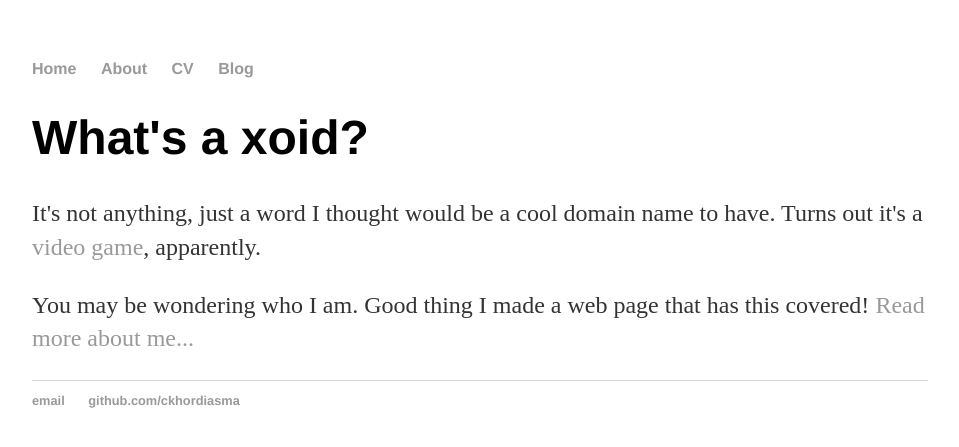
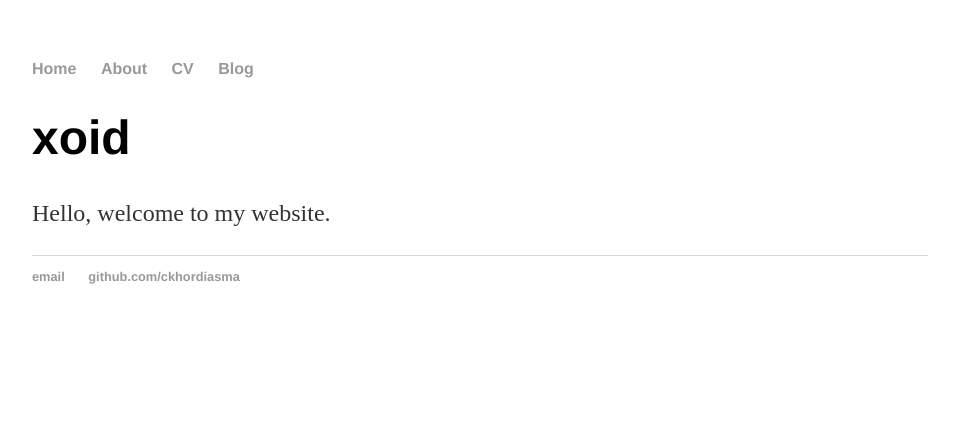
Before and after one commit to ckhordiasma/xoid, a Jekyll site: the page built from index.html, in a window 1280 px wide. Shown: the top 447 px of the page, without its empty margins (160-1119 px from the left). Built offline with Jekyll 4.4.1, drawn with Linux system fonts in a browser that asks for light colours.

Commit message:
parsed down main intro page

```diff
--- a/index.html
+++ b/index.html
@@ -1,10 +1,8 @@
 ---
 layout: default
-title: XOID
+title: xoid
 ---
 <div class="blurb">
-	<h1>What's a xoid?</h1>
-	<p> It's not anything, just a word I thought would be a cool domain name to have.  Turns out it's a <a href="https://www.google.com/search?q=xoid+game">video game</a>, apparently. </p>
-
-	<p>You may be wondering who I am.  Good thing I made a web page that has this covered! <a href="/about">Read more about me...</a></p>
+	<h1>xoid</h1>
+	<p>Hello, welcome to my website. </p>
 </div><!-- /.blurb -->
```
